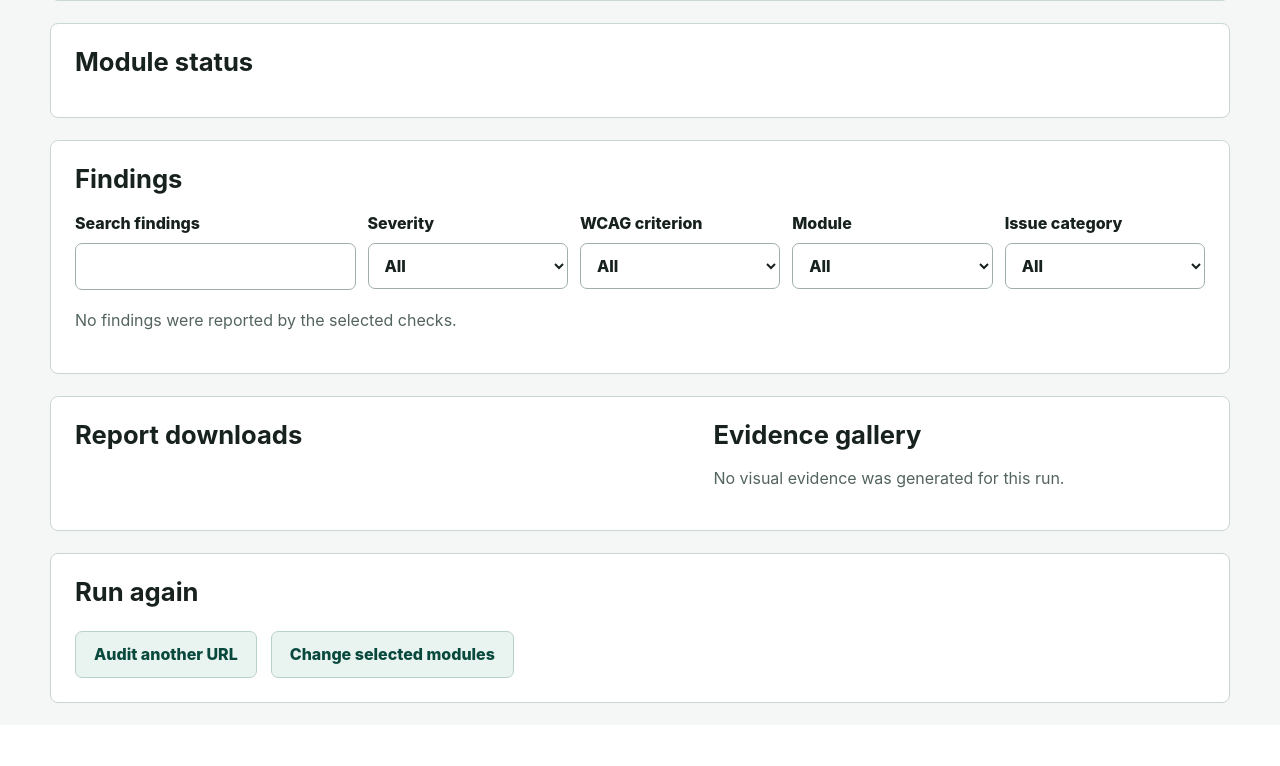
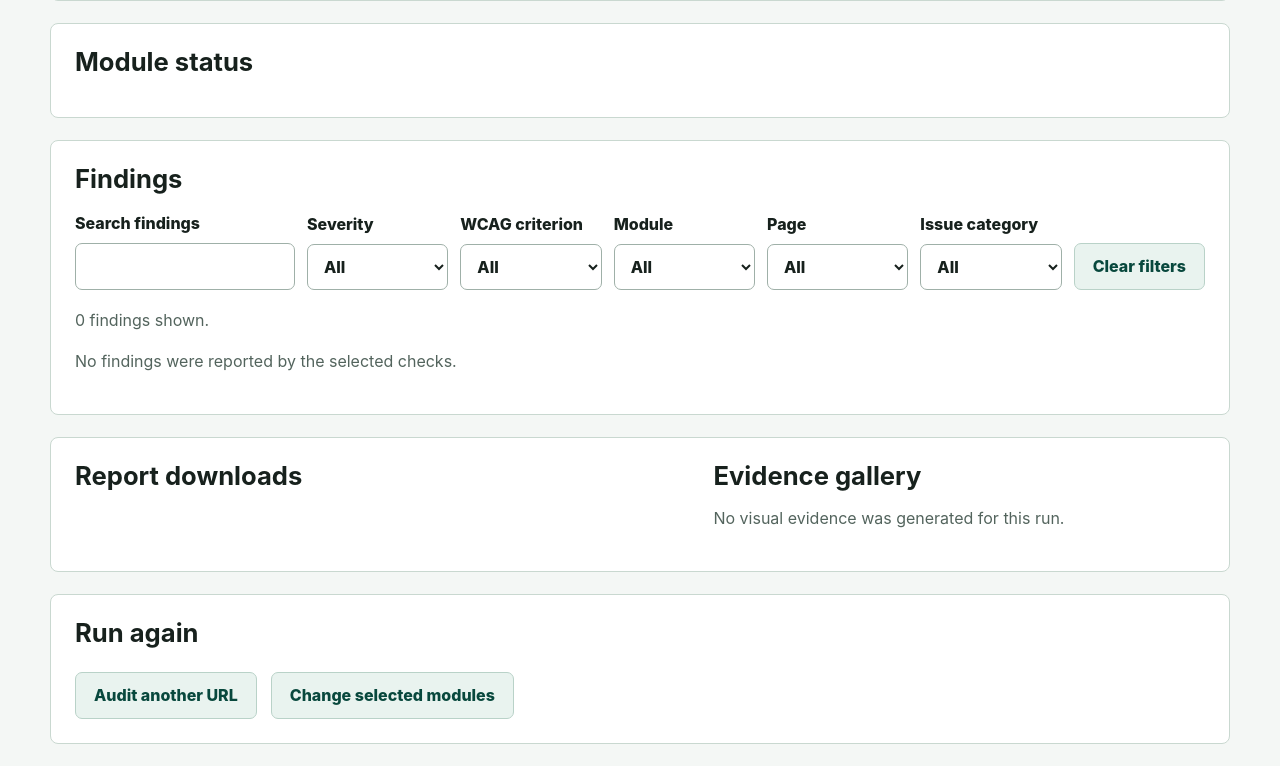
Before and after one commit to da-taki/A11yway, a Flask app: template a11yway/templates/web_demo/result.html in a window 1280 px wide. Shown: the part 735-1501 px from the top of the page. Before the commit the page ends 1438 px from the top, so only its background shows below. Run offline with Flask 3, Linux system fonts and the light colour scheme; the template is opened without the code that fills it, so the values that code supplies are empty; some libraries are stand-ins or nearby versions.

Commit message:
JoSAA web fixes

```diff
--- a/a11yway/static/web_demo/styles.css
+++ b/a11yway/static/web_demo/styles.css
@@ -37,6 +33,7 @@ body {
 a {
   color: var(--accent-dark);
   text-underline-offset: 0.2em;
+  overflow-wrap: anywhere;
 }
 
 a:hover {
@@ -465,6 +462,8 @@ fieldset {
   margin: 22px 0;
   padding: clamp(16px, 3vw, 24px);
   box-shadow: none;
+  min-width: 0;
+  overflow-wrap: anywhere;
 }
 
 .metrics {
@@ -629,14 +628,20 @@ fieldset {
 
 .filters {
   display: grid;
-  grid-template-columns: minmax(220px, 1.4fr) repeat(4, minmax(150px, 1fr));
+  grid-template-columns: minmax(220px, 1.4fr) repeat(5, minmax(140px, 1fr)) auto;
   gap: 12px;
   margin: 18px 0;
+  align-items: end;
+}
+
+.filter-clear {
+  min-height: 46px;
 }
 
 .finding-list {
   display: grid;
   gap: 16px;
+  min-width: 0;
 }
 
 .finding-card {
--- a/a11yway/templates/web_demo/result.html
+++ b/a11yway/templates/web_demo/result.html
@@ -56,21 +56,26 @@
 
   <section class="dashboard" aria-labelledby="filters-heading">
     <h2 id="filters-heading">Findings</h2>
-    <div class="filters" id="filters-heading">
+    <div class="filters">
       <label>Search findings <input id="finding-search" type="search" autocomplete="off"></label>
       <label>Severity <select id="severity-filter"><option value="">All</option></select></label>
       <label>WCAG criterion <select id="wcag-filter"><option value="">All</option></select></label>
       <label>Module <select id="module-filter"><option value="">All</option></select></label>
+      <label>Page <select id="page-filter"><option value="">All</option></select></label>
       <label>Issue category <select id="category-filter"><option value="">All</option></select></label>
+      <button id="clear-filters" class="download-button filter-clear" type="button">Clear filters</button>
     </div>
+    <p id="finding-count" class="muted" aria-live="polite">{{ run.findings | length }} findings shown.</p>
     {% if run.findings %}
       <div id="findings-list" class="finding-list">
         {% for finding in run.findings %}
-          <article class="finding-card" data-severity="{{ finding.display_severity }}" data-module="{{ finding.source_module }}" data-category="{{ finding.issue_type }}" data-wcag="{{ finding.wcag_label }}">
+          <article class="finding-card" data-severity="{{ finding.display_severity }}" data-module="{{ finding.source_module }}" data-category="{{ finding.issue_type }}" data-wcag="{{ finding.wcag_label }}" data-page="{{ finding.affected_url }}">
             <div class="finding-head">
               <h3>{{ finding.title }}</h3>
               <span class="badge">{{ finding.display_severity }}</span>
             </div>
+            <details open>
+              <summary>Evidence details</summary>
               <dl class="finding-meta">
                 <div><dt>Affected URL</dt><dd>{{ finding.affected_url }}</dd></div>
                 <div><dt>WCAG</dt><dd>{{ finding.wcag_label }}</dd></div>
@@ -81,9 +86,11 @@
               {% if finding.browser_observation %}<p><strong>Evidence:</strong> {{ finding.browser_observation }}</p>{% endif %}
               {% if finding.snippet %}<pre><code>{{ finding.snippet }}</code></pre>{% endif %}
               {% if finding.suggested_fix %}<p><strong>Suggested remediation:</strong> {{ finding.suggested_fix }}</p>{% endif %}
+            </details>
           </article>
         {% endfor %}
       </div>
+      <p id="empty-filter-state" class="empty-state" hidden>No findings match the current filters.</p>
     {% else %}
       <p class="empty-state">No findings were reported by the selected checks.</p>
     {% endif %}
@@ -156,24 +163,39 @@ function fillOptions(id, values) {
 fillOptions('severity-filter', cards.map((card) => card.dataset.severity));
 fillOptions('wcag-filter', cards.map((card) => card.dataset.wcag));
 fillOptions('module-filter', cards.map((card) => card.dataset.module));
+fillOptions('page-filter', cards.map((card) => card.dataset.page));
 fillOptions('category-filter', cards.map((card) => card.dataset.category));
 function applyFilters() {
   const query = document.getElementById('finding-search').value.toLowerCase();
   const severity = document.getElementById('severity-filter').value;
   const wcag = document.getElementById('wcag-filter').value;
   const moduleName = document.getElementById('module-filter').value;
+  const page = document.getElementById('page-filter').value;
   const category = document.getElementById('category-filter').value;
+  let visibleCount = 0;
   cards.forEach((card) => {
     const matches = (!query || card.textContent.toLowerCase().includes(query))
       && (!severity || card.dataset.severity === severity)
       && (!wcag || card.dataset.wcag === wcag)
       && (!moduleName || card.dataset.module === moduleName)
+      && (!page || card.dataset.page === page)
       && (!category || card.dataset.category === category);
     card.hidden = !matches;
+    if (matches) visibleCount += 1;
   });
+  document.getElementById('finding-count').textContent = `${visibleCount} findings shown.`;
+  const empty = document.getElementById('empty-filter-state');
+  if (empty) empty.hidden = visibleCount !== 0;
 }
-document.querySelectorAll('#finding-search, #severity-filter, #wcag-filter, #module-filter, #category-filter').forEach((control) => {
+document.querySelectorAll('#finding-search, #severity-filter, #wcag-filter, #module-filter, #page-filter, #category-filter').forEach((control) => {
   control.addEventListener('input', applyFilters);
+});
+document.getElementById('clear-filters').addEventListener('click', () => {
+  document.getElementById('finding-search').value = '';
+  document.querySelectorAll('#severity-filter, #wcag-filter, #module-filter, #page-filter, #category-filter').forEach((control) => {
+    control.value = '';
+  });
+  applyFilters();
 });
 </script>
 {% endblock %}
--- a/a11yway/web_app.py
+++ b/a11yway/web_app.py
@@ -19,7 +19,7 @@ from datetime import datetime
 from pathlib import Path
 from types import SimpleNamespace
 from typing import Any
-from urllib.parse import urljoin, urlparse
+from urllib.parse import unquote, urljoin, urlparse
 from urllib.request import HTTPRedirectHandler, Request, build_opener
 
 from flask import Flask, abort, jsonify, redirect, render_template, request, send_file, url_for
@@ -263,6 +263,8 @@ def create_app() -> Flask:
 
     @app.get("/reports/<path:relative_path>")
     def report_file(relative_path: str):
+        if request_path_has_traversal():
+            abort(404)
         path = safe_report_path(relative_path)
         if path is None or not path.exists() or not path.is_file():
             abort(404)
@@ -270,6 +272,8 @@ def create_app() -> Flask:
 
     @app.get("/evidence/<path:relative_path>")
     def evidence_file(relative_path: str):
+        if request_path_has_traversal():
+            abort(404)
         path = safe_report_path(relative_path)
         if path is None or not path.exists() or not path.is_file():
             abort(404)
@@ -647,6 +651,7 @@ def execute_review(run_id: str, url: str, label: str, modules: list[str], passiv
         low_vision_result=low_vision,
         extended_results=extended_results,
     )
+    sanitize_visual_proof_paths(report)
     if passive_summary:
         report["passive_security_separate"] = {
             "status": passive_summary["status"],
@@ -736,7 +741,7 @@ def complete_extended_module_statuses(status: dict[str, Any], selected: set[str]
             mark_module(status, key, "unavailable", "Requires browser evidence.")
         elif result:
             status_value = result.get("status", "complete")
-            mark_module(status, key, "complete" if status_value in {"complete", "passed"} else status_value, f"{len(result.get('findings', []))} finding(s).")
+            mark_module(status, key, "complete" if status_value in {"complete", "completed", "passed"} else status_value, f"{len(result.get('findings', []))} finding(s).")
         else:
             mark_module(status, key, "complete", "No review points reported.")
 
@@ -924,6 +929,23 @@ def visual_links_for_report(report: dict[str, Any]) -> dict[str, str]:
     return links
 
 
+def sanitize_visual_proof_paths(report: dict[str, Any]) -> None:
+    """Keep public report paths relative to the repository root."""
+    visual = report.get("visual_proof")
+    if not isinstance(visual, dict):
+        return
+    for key in ["screenshot_path", "focus_overlay_path", "video_path"]:
+        path_text = visual.get(key)
+        if not path_text:
+            continue
+        try:
+            path = Path(path_text)
+            if path.is_absolute():
+                visual[key] = path.resolve().relative_to(PROJECT_ROOT.resolve()).as_posix()
+        except (OSError, ValueError):
+            continue
+
+
 def update_status(run_dir: Path, status: dict[str, Any], *, state: str | None = None, current: str | None = None, message: str | None = None, progress: int | None = None, error: str = "", error_id: str = "", result_url: str = "", finished: bool = False) -> None:
     if state:
         status["status"] = state
@@ -983,11 +1005,16 @@ def report_link(path: Path) -> str:
         relative = resolved.relative_to(WEB_DEMO_RUNS_DIR.resolve()).as_posix()
     except (OSError, ValueError):
         return ""
-    return url_for("report_file", relative_path=relative)
+    try:
+        return url_for("report_file", relative_path=relative)
+    except RuntimeError:
+        return f"/reports/{relative}"
 
 
 def safe_report_path(relative_path: str) -> Path | None:
     """Resolve a report path while keeping file access inside web demo runs."""
+    if any(part in {"..", ""} for part in Path(relative_path).parts):
+        return None
     try:
         root = WEB_DEMO_RUNS_DIR.resolve()
         path = (root / relative_path).resolve()
@@ -995,6 +1022,22 @@ def safe_report_path(relative_path: str) -> Path | None:
     except (OSError, ValueError):
         return None
     return path
+
+
+def request_path_has_traversal() -> bool:
+    """Return whether the raw request URL contains a traversal segment."""
+    raw_values = [
+        request.environ.get("RAW_URI", ""),
+        request.environ.get("REQUEST_URI", ""),
+        request.full_path,
+        request.path,
+    ]
+    for raw in raw_values:
+        decoded = unquote(str(raw))
+        normalized = decoded.replace("\\", "/")
+        if any(part == ".." for part in normalized.split("/")):
+            return True
+    return False
 
 
 def load_run_summary(run_id: str) -> dict[str, Any] | None:
```
Also changed, not shown: other parts of a11yway/static/web_demo/styles.css (+25 -4 lines), tests/test_web_demo.py (+36 -0 lines), 1 other file. Lines whose indentation alone changed are shown as unchanged.
